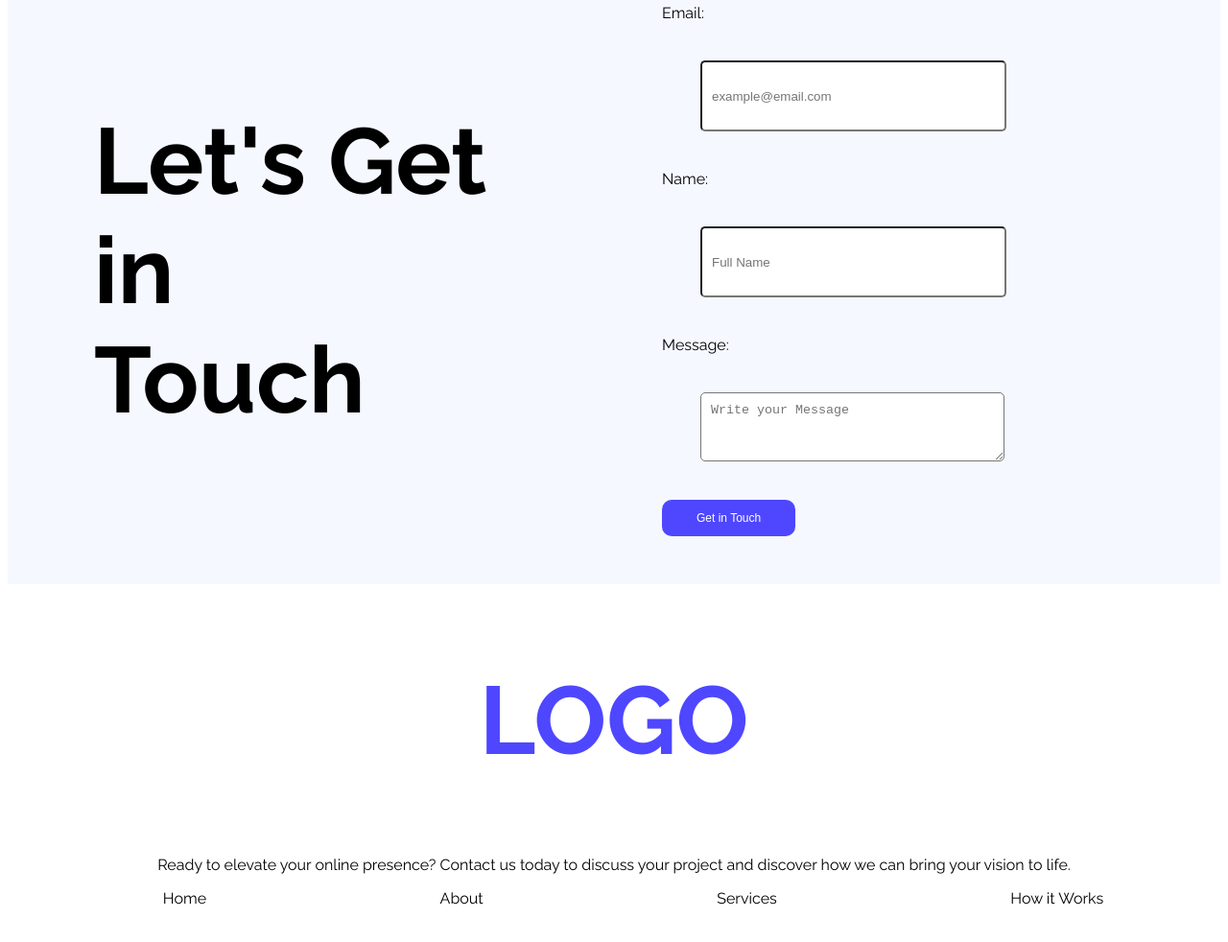
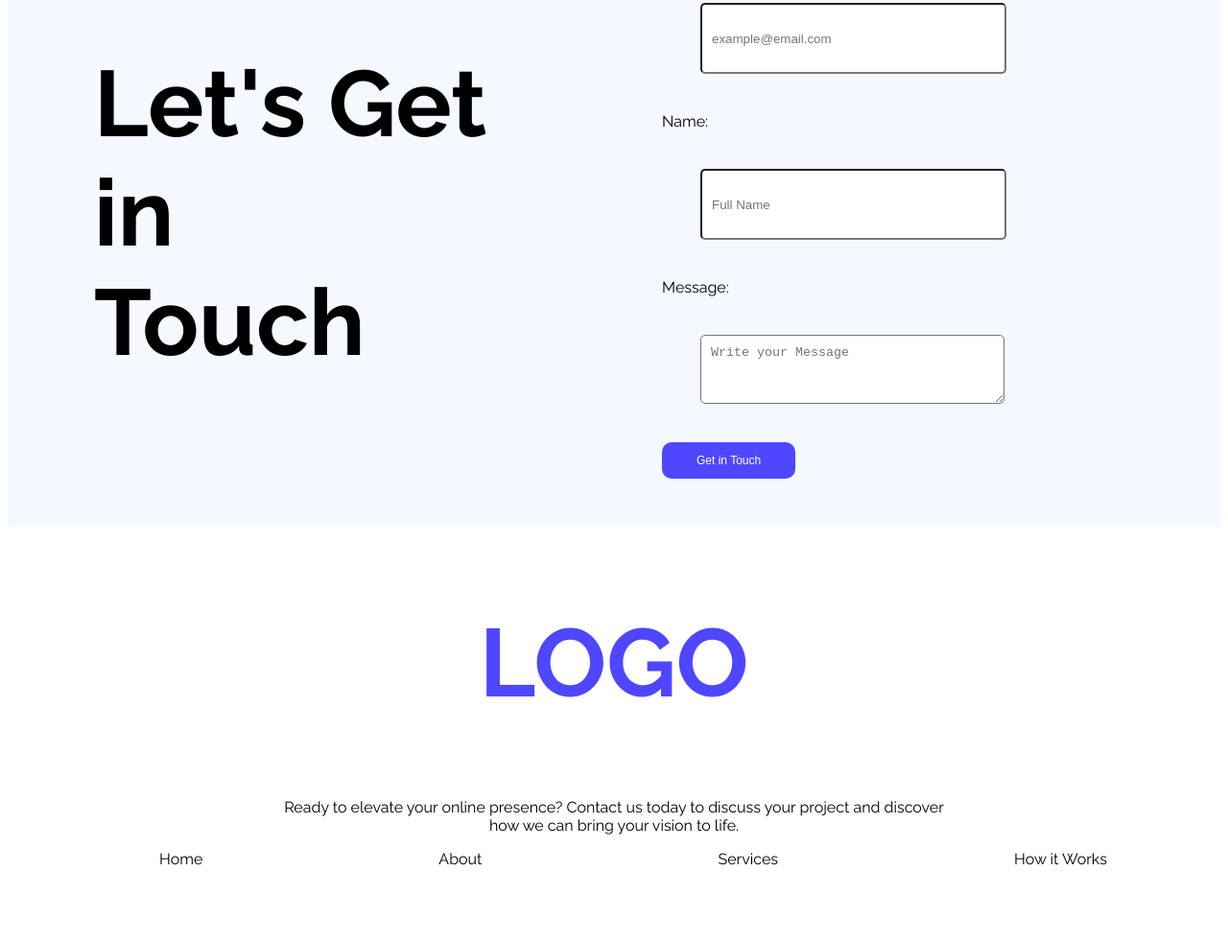
Before and after one commit to Foysalik10/Assinment1, a plain HTML site: page index.html in a window 1280 px wide. Shown: the part 1418-2400 px from the top of the page at 96% size. Drawn offline with Linux system fonts and the light colour scheme.

Commit message:
almost done

```diff
--- a/index.html
+++ b/index.html
@@ -23,7 +23,7 @@
 
     </header>
     <main>
-        <section>
+        <section  >
         <div class="action">
             <div class="action-content">
                 <h2 class="action-title">See It in Action</h2>
@@ -112,7 +112,7 @@
   <div class="closing">
     <h1 class="closing-title">LOGO</h1>
     <p class="closing-description">
-Ready to elevate your online presence? Contact us today to discuss your project and discover how we can bring your vision to life.
+Ready to elevate your online presence? Contact us today to discuss your project and discover<br>how we can bring your vision to life.
 </p>
 <ul class="closing-elements">
 <li>Home</li>
--- a/styles/Logo.css
+++ b/styles/Logo.css
@@ -57,13 +57,14 @@ nav{
 }
 /*Action styles*/
 .action-title{
-    font-size: 45px bold;
+    font-size: 45px ;
+    font-weight: bold;
 
 }
 .action{
-    display: flex;
+    display:flex;
 
-    padding: 50px 80px;
+    padding: 20px 10px;
     align-items: center;
     justify-content: center;
 
@@ -82,7 +83,7 @@ nav{
 
 
 }
-/*main styles*/
+
 
 
 
@@ -189,8 +190,15 @@ footer input[type="text"],textarea{
     list-style: none;
     display: flex;
     justify-content: space-around;
+    padding-bottom: 100px;
+    gap: 10px;
 
 }
 .closing-description{
     text-align: center;
 }
+.closing-title,.closing-description{
+    align-items: center;
+    padding-right: 60px;
+    padding-left: 60px;
+}
```
